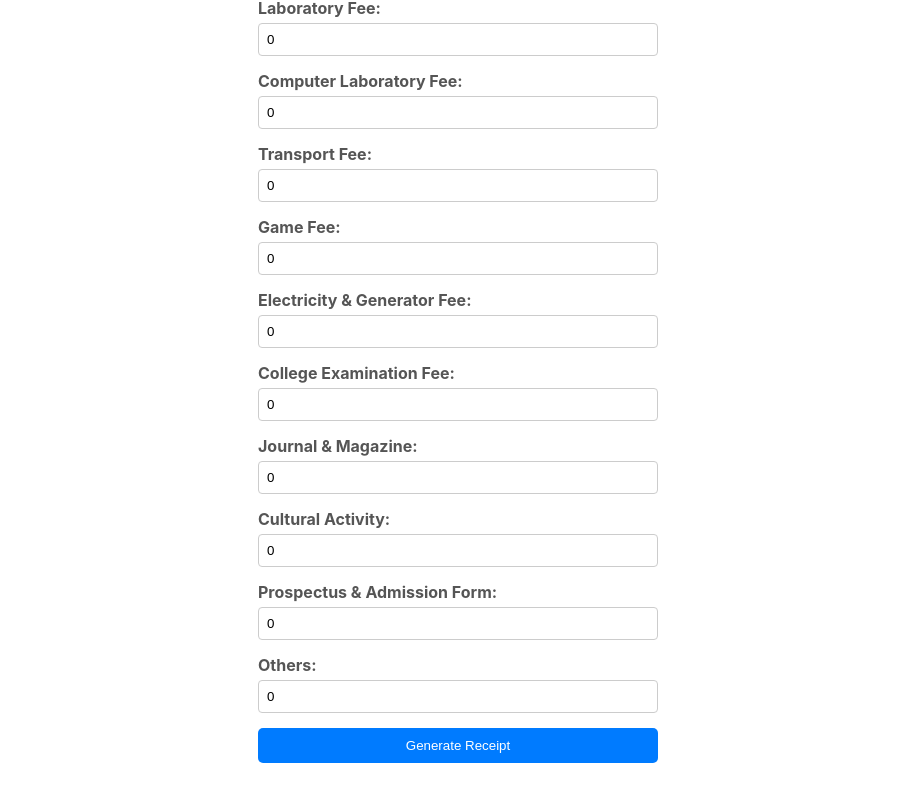
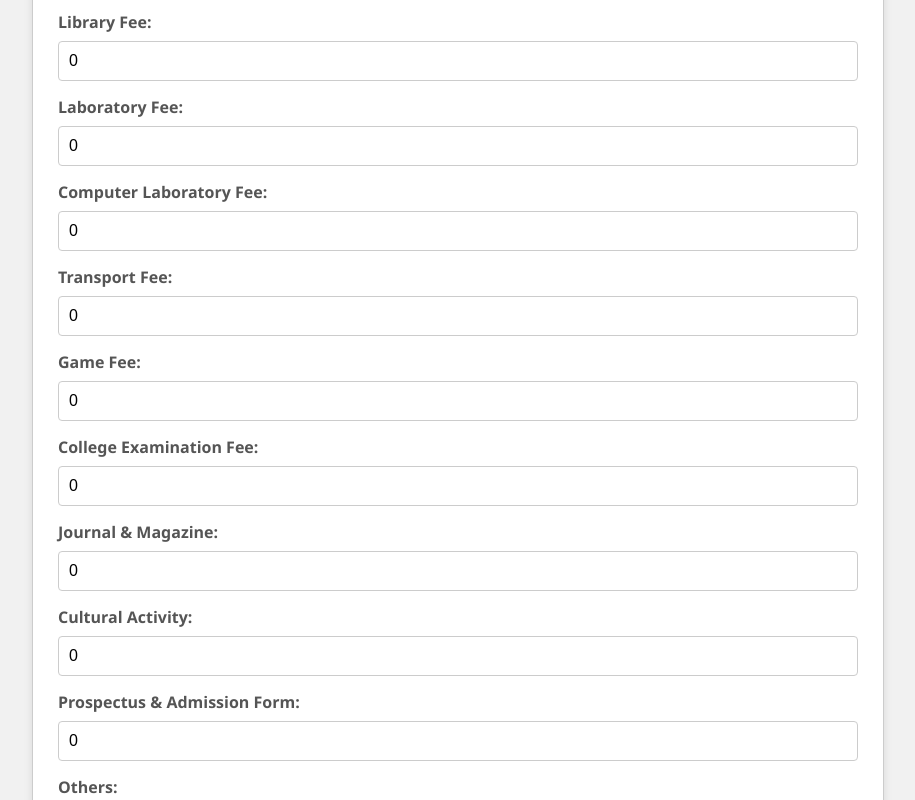
Before and after one commit to adarshkumar790/feefrontend, a React (Create React App) app: page /receipt in a window 1280 px wide. Shown: the part 460-1260 px from the top of the page, without its empty margins (182-1097 px from the left). Built offline with nearby package versions, Linux system fonts and the light colour scheme.

Commit message:
first commit

```diff
--- a/src/components/AddStudent.css
+++ b/src/components/AddStudent.css
@@ -1,4 +1,5 @@
 .add-student-container {
+
     max-width: 400px; /* Limit the width of the form */
     margin: 50px auto; /* Center the form with margin from the top */
     padding: 20px; /* Add padding inside the container */
--- a/src/pages/Receipt.css
+++ b/src/pages/Receipt.css
@@ -1,101 +1,190 @@
-/* Adjusted Payment Receipt Container without Border */
-.payment-receipt-container {
-  padding: 10px; /* Reduced padding */
-  width: 450px; /* Reduced width slightly */
-  margin: 0 auto;
-  background-color: #f9f9f9;
-  box-shadow: 0 2px 4px rgba(0, 0, 0, 0.1); /* Retained subtle shadow for print */
-  font-size: 12px; /* Reduced overall font size */
+/* Global styles */
+body {
+  font-family: 'Segoe UI', Tahoma, Geneva, Verdana, sans-serif;
+  background-color: #f1f1f1;
+  margin: 0;
+  padding: 0;
 }
 
-/* Receipt Heading Styles */
+/* Receipt Page Layout */
+.receipt-page {
+  display: flex;
+  flex-direction: column;
+  align-items: center;
+  justify-content: center;
+  padding: 30px;
+  background-color: #fff;
+  page-break-inside: avoid; /* Prevents breaking inside the receipt page */
+}
+
+/* Receipt Styling */
+.receipt {
+  width: 80%;
+  max-width: 900px;
+  margin-bottom: 20px;
+  padding: 20px;
+  background-color: #f9f9f9;
+  box-shadow: 0px 4px 8px rgba(0, 0, 0, 0.1);
+  page-break-inside: avoid; /* Prevents breaking inside the receipt */
+}
+
 .receipt-heading {
   text-align: center;
-  margin-bottom: 10px; /* Reduced margin */
+  margin-bottom: 10px;
 }
 
 .receipt-heading h3 {
-  margin: 0;
-  font-size: 18px; /* Reduced font size */
+  font-size: 15px;
+  margin-bottom: 5px;
   font-weight: bold;
 }
 
 .receipt-heading p {
+  font-size: 15px;
   margin: 0;
-  font-size: 12px; /* Reduced font size */
 }
 
-/* Styles for aligning receipt number, date, and name in the same row */
 .receipt-row {
   display: flex;
   justify-content: space-between;
-  margin-bottom: 5px; /* Reduced margin */
 }
 
-.receipt-header p {
+.receipt-row p {
+  font-size: 10px;
   margin: 0;
-  font-size: 12px; /* Reduced font size */
 }
 
-/* Receipt Body Styles */
+.receipt-body {
+  margin-bottom: 20px;
+}
+
+/* Table Styling */
 .payment-details-table {
   width: 100%;
-  margin-top: 10px; /* Reduced margin */
-  border-collapse: collapse;
-  font-size: 12px; /* Reduced font size */
+  margin-bottom: 20px;
+  background-color: #fff;
 }
 
 .payment-details-table th,
 .payment-details-table td {
   border: 1px solid #000;
-  padding: 5px; /* Reduced padding */
+  padding: 10px;
   text-align: left;
+  font-size: 10px;
 }
 
-/* Print Button Container */
+.payment-details-table th {
+  background-color: #f1f1f1;
+  font-weight: bold;
+}
+
+.payment-details-table td {
+  background-color: #fafafa;
+}
+
+.divider {
+  border: 0;
+  margin: 15px 0;
+  width: 90%;
+}
+
 .print-button-container {
-  margin-top: 10px; /* Reduced margin */
   text-align: center;
+  margin-top: 20px;
 }
 
 .print-button {
-  padding: 8px 15px; /* Reduced padding */
-  font-size: 14px; /* Reduced font size */
+  background-color: #4CAF50;
+  color: white;
+  padding: 12px 24px;
+  border: none;
+  cursor: pointer;
+  font-size: 18px;
+  border-radius: 5px;
 }
 
-/* Reduced button hover effect */
 .print-button:hover {
   background-color: #45a049;
 }
 
-/* Payment Form Styles */
+/* Form Styles */
 .payment-form {
-  margin: 20px auto; /* Center the form horizontally */
-  width: 400px; /* Fixed width for the form */
-  display: flex;
-  flex-direction: column; /* Arrange children in a column */
-  align-items: center; /* Center items horizontally */
+  width: 80%;
+  max-width: 800px;
+  margin: 20px auto;
+  padding: 25px;
+  border: 1px solid #ccc;
+  background-color: #fff;
+  border-radius: 5px;
+  box-shadow: 0px 4px 8px rgba(0, 0, 0, 0.1);
 }
 
 .form-group {
-  margin-bottom: 15px; /* Space between form elements */
-  width: 100%; /* Make the form groups take full width */
+  margin-bottom: 15px;
 }
 
 .form-group label {
-  display: block; /* Labels on their own line */
-  margin-bottom: 5px; /* Space below labels */
+  display: block;
+  margin-bottom: 8px;
+  font-weight: bold;
+  font-size: 16px;
+}
+
+.form-group input {
+  width: 100%;
+  padding: 10px;
+  box-sizing: border-box;
+  border-radius: 4px;
+  border: 1px solid #ccc;
+  font-size: 16px;
 }
 
 .submit-button {
-  padding: 10px 15px; /* Padding for the button */
-  background-color: #007bff; /* Button background color */
-  color: white; /* Button text color */
-  border: none; /* No border */
-  cursor: pointer; /* Pointer cursor on hover */
-  width: 100%; /* Full width for the button */
+  background-color: #4CAF50;
+  color: white;
+  padding: 12px 24px;
+  border: none;
+  cursor: pointer;
+  font-size: 18px;
+  border-radius: 5px;
 }
 
 .submit-button:hover {
-  background-color: #0056b3; /* Darker shade on hover */
+  background-color: #45a049;
 }
+
+/* Print-specific styles */
+@media print {
+  .print-button,
+  .print-button-container,
+  .payment-form {
+    display: none;
+  }
+
+  .payment-details-table{
+    width: 100%;
+  }
+
+  .receipt-page {
+    flex-direction: row;
+    /* justify-content: space-between; */
+    align-items: flex-start;
+    width: 100%;
+    page-break-inside: avoid;
+  }
+
+  .receipt {
+    width: 48%;
+    margin: 0 10px;
+    page-break-inside: avoid;
+  }
+
+  body {
+    margin: 0; /* Ensures no extra margin when printing */
+    padding: 0;
+  }
+
+  @page {
+    margin: 0.2cm; /* Reduces print margins */
+  }
+}
--- a/src/pages/Receipt.js
+++ b/src/pages/Receipt.js
@@ -13,7 +13,7 @@ function PaymentForm({ onSubmit }) {
     'Computer Laboratory Fee': 0,
     'Transport Fee': 0,
     'Game Fee': 0,
-    'Electricity & Generator Fee': 0,
+    // 'Electricity & Generator Fee': 0,
     'College Examination Fee': 0,
     'Journal & Magazine': 0,
     'Cultural Activity': 0,
@@ -105,12 +105,15 @@ function Receipt({ payment }) {
 
   const totalInWords = convertToWords(totalAmount) + ' Rupees Only';
 
-  return (
-    <div className="payment-receipt-container">
+  // Receipt template for duplication
+  const receiptTemplate = (
+    <div className="receipt">
       <div className="receipt-heading">
         <h3>MONEY RECEIPT</h3>
-        <p><strong>N.N.GHOSH SANATAN TEACHERS TRAINING COLLEGE</strong></p>
-        <p>Mob: 9576035072</p>
+        <p><strong>N.N.GHOSH SANATAN TEACHERS TRAINING COLLEGE <br/>
+        JAMUARY, KANKE, RANCHI-834006(JHARKHAND)
+        </strong></p>
+        <p>Phon No: 06512913165</p>
       </div>
 
       <div className="receipt-header">
@@ -153,9 +156,20 @@ function Receipt({ payment }) {
             </tr>
           </tbody>
         </table>
-        <h3>Rupees in words: {totalInWords}</h3>
+        <h5>Rupees in words: {totalInWords}</h5>
+        <div className="header-row">
+              <p><strong>Thank You</strong></p>
+              <p><strong>Authorized Signature</strong></p>
+            </div>
       </div>
+    </div>
+  );
 
+  return (
+    <div className="receipt-page">
+      {receiptTemplate}
+      <hr className="divider" />
+      {receiptTemplate}
       <div className="print-button-container">
         <button onClick={() => window.print()} className="print-button">Print Receipt</button>
       </div>
```
Also changed, not shown: src/components/image/nng.JPG (added).
